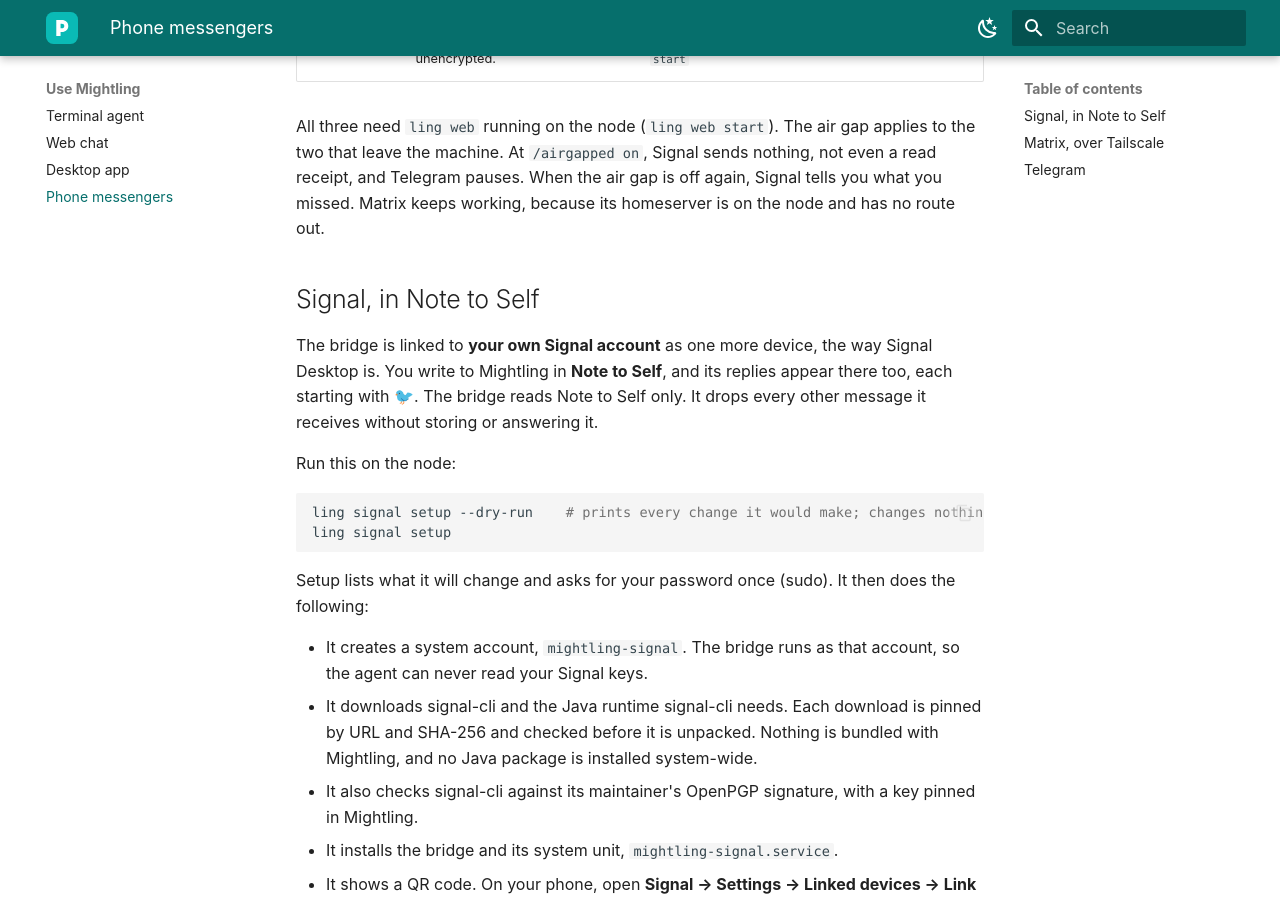
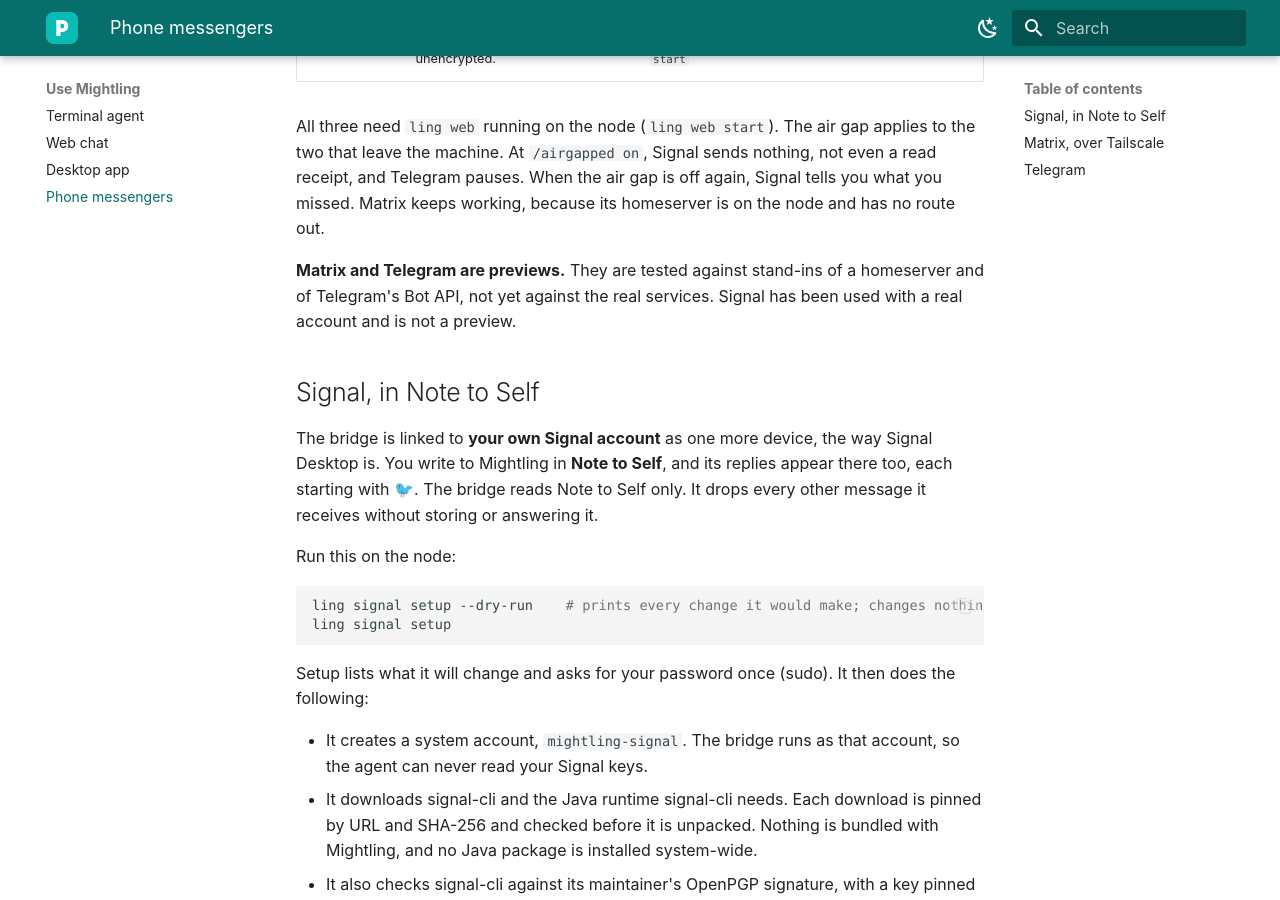
Before and after one commit to dreamference/mightling, an MkDocs documentation site: the page built from docs/messengers.md, in a window 1280 px wide and 900 px high, scrolled down 670 px. Built offline with MkDocs 1.6.1 and Material for MkDocs 9.7.7, drawn with Linux system fonts in a browser that asks for light colours.

Commit message:
Signal: first live test against a real account (2026-10-12) recorded; Signal drops its preview label in 1.6.1, Matrix and Telegram keep theirs
Spec §17.2 (what ran, what it verifies, what is still unexercised), the
spec index, docs/dev/messengers.md, the user page and the 1.6.1 notes.
No product text printed the label, so no code changes.

```diff
--- a/docs/messengers.md
+++ b/docs/messengers.md
@@ -18,6 +18,10 @@
 that leave the machine. At `/airgapped on`, Signal sends nothing, not even a read receipt, and
 Telegram pauses. When the air gap is off again, Signal tells you what you missed. Matrix keeps
 working, because its homeserver is on the node and has no route out.
+
+**Matrix and Telegram are previews.** They are tested against stand-ins of a homeserver and of
+Telegram's Bot API, not yet against the real services. Signal has been used with a real account and
+is not a preview.
 
 ## Signal, in Note to Self
 
```
Also changed, not shown: docs/dev/messengers.md (+1 -1 lines), specs/DREAMFERENCE_MIGHTLING_SIGNAL.md (+20 -2 lines), specs/DREAMFERENCE_RELEASE_1.6.1.md (+7 -0 lines), specs/README.md (+1 -1 lines).
